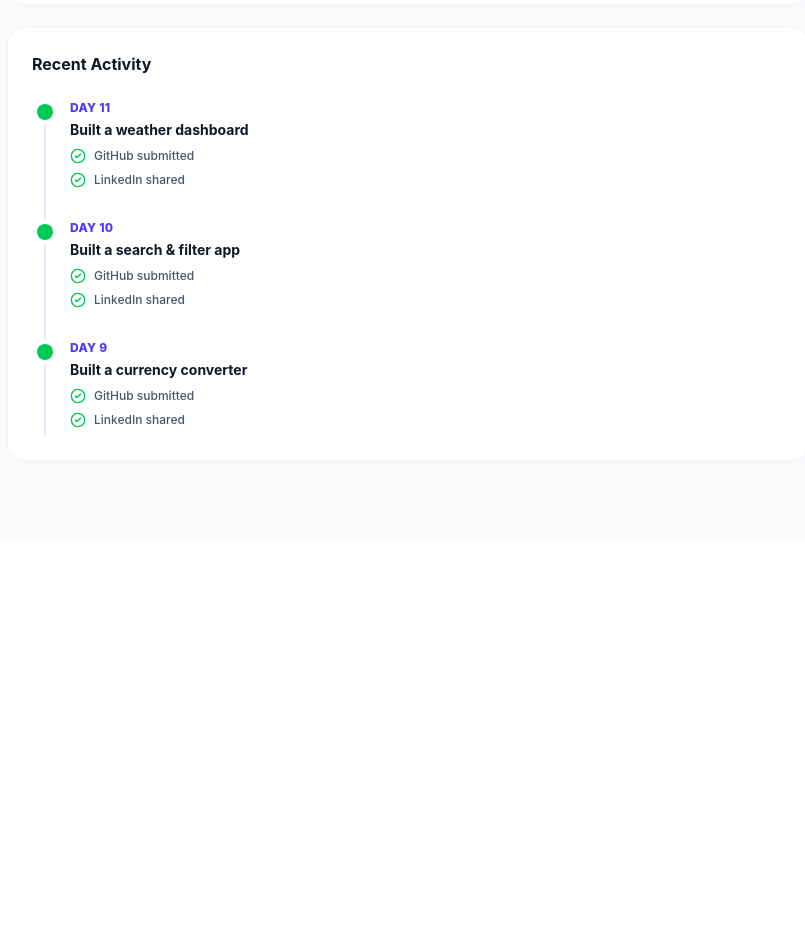
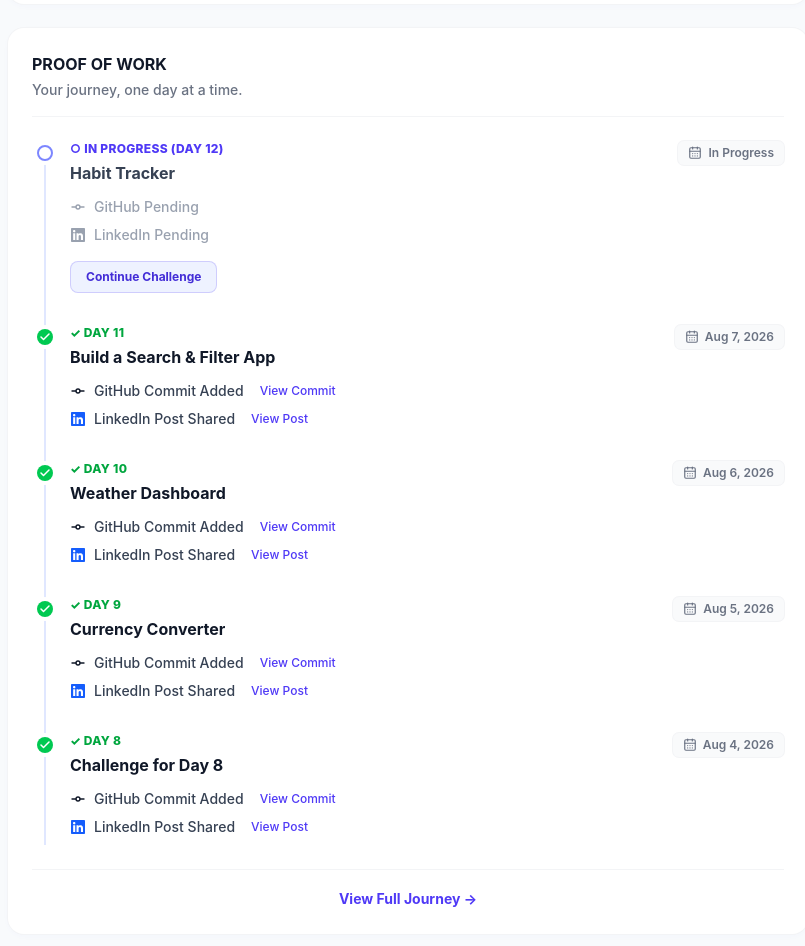
Before and after one commit to misudhanshu/VibeCoding, a React (Vite) app: page /dashboard in a window 1280 px wide. Shown: the part 1020-1966 px from the top of the page, without its empty margins (24-829 px from the left). Before the commit the page ends 1560 px from the top, so only its background shows below. Built offline with nearby package versions, Linux system fonts and the light colour scheme.

Commit message:
Added a timeline journey in the dashboard

```diff
--- a/src/pages/Dashboard.jsx
+++ b/src/pages/Dashboard.jsx
@@ -1,6 +1,6 @@
 import React from "react";
 import { Link } from "react-router"; // Fixed routing using standard v6/v7 'react-router'
-import { Flame, Clock, Signal, CheckCircle2, Sun, Moon, Sprout, Zap, ArrowRight, CalendarDays, Trophy } from "lucide-react";
+import { Flame, Clock, Signal, CheckCircle2, Sun, Moon, Sprout, Zap, ArrowRight, CalendarDays, Trophy, GitCommit, Check } from "lucide-react";
 import { FaGithub, FaLinkedin } from "react-icons/fa";
 import { useTheme } from "../context/ThemeContext";
 import { useProgress } from "../context/ProgressContext";
@@ -491,42 +491,158 @@ const Achievements = ({ achievements }) => (
   </div>
 );
 
-const ActivityTimeline = ({ activity }) => (
+const ProofOfWorkTimeline = ({ completedDays, currentDay, githubSubmitted, linkedinSubmitted }) => {
+  const [isExpanded, setIsExpanded] = React.useState(false);
+
+  const sortedDays = [...completedDays].sort((a, b) => b - a);
+  const isCurrentDayCompleted = completedDays.includes(currentDay);
+
+  const getMockTitle = (d) => {
+    if (d === 13) return "Responsive Weather Dashboard";
+    if (d === 12) return "Habit Tracker";
+    if (d === 11) return "Build a Search & Filter App";
+    if (d === 10) return "Weather Dashboard";
+    if (d === 9) return "Currency Converter";
+    return `Challenge for Day ${d}`;
+  };
+
+  const generateMockDate = (d) => {
+    const baseDate = new Date(2026, 7, 8);
+    const diff = 12 - d;
+    baseDate.setDate(baseDate.getDate() - diff);
+    return baseDate.toLocaleDateString('en-US', { month: 'short', day: 'numeric', year: 'numeric' });
+  };
+
+  const entries = [];
+
+  if (!isCurrentDayCompleted && currentDay > 0) {
+    entries.push({
+      id: `in-progress-${currentDay}`,
+      day: currentDay,
+      title: getMockTitle(currentDay),
+      isCompleted: false,
+      github: githubSubmitted,
+      linkedin: linkedinSubmitted,
+      date: "In Progress",
+    });
+  }
+
+  sortedDays.forEach(day => {
+    entries.push({
+      id: `completed-${day}`,
+      day: day,
+      title: getMockTitle(day),
+      isCompleted: true,
+      github: true,
+      linkedin: true,
+      date: generateMockDate(day),
+    });
+  });
+
+  if (entries.length === 0) {
+    return (
+      <div className="bg-white dark:bg-[#111827] rounded-2xl shadow-[0_2px_10px_-3px_rgba(6,81,237,0.05)] ring-1 ring-gray-100 dark:ring-gray-800 p-6 sm:p-8 transition-transform hover:-translate-y-1 duration-300 text-center border-t-4 border-t-green-500">
+        <h3 className="text-sm font-extrabold text-green-600 dark:text-green-500 tracking-widest uppercase mb-4 flex items-center justify-center gap-2">
+          Your Journey Starts Here <Sprout className="h-5 w-5" />
+        </h3>
+        <p className="text-gray-900 dark:text-white font-bold text-lg mb-2">No proof of work yet.</p>
+        <p className="text-gray-600 dark:text-slate-400 text-sm mb-6 max-w-sm mx-auto">
+          Complete your first challenge and your progress will appear here.
+        </p>
+        <Link
+          to="/day/1"
+          className="inline-flex items-center justify-center rounded-xl bg-gray-900 dark:bg-white px-8 py-3.5 text-sm font-bold text-white dark:text-gray-900 transition-transform hover:-translate-y-0.5 active:scale-95 shadow-md"
+        >
+          Start Day 1
+        </Link>
+      </div>
+    );
+  }
+
+  const visibleEntries = isExpanded ? entries : entries.slice(0, 5);
+  const hasMore = entries.length > 5;
+
+  return (
     <div className="bg-white dark:bg-[#111827] rounded-2xl shadow-[0_2px_10px_-3px_rgba(6,81,237,0.05)] ring-1 ring-gray-100 dark:ring-gray-800 p-5 sm:p-6 transition-transform hover:-translate-y-1 duration-300">
-    <h3 className="text-base font-bold text-gray-900 dark:text-white mb-6">
-      Recent Activity
+      <div className="mb-6 border-b border-gray-100 dark:border-gray-800 pb-4">
+        <h3 className="text-base font-bold text-gray-900 dark:text-white flex items-center gap-2">
+          PROOF OF WORK
         </h3>
+        <p className="text-sm text-gray-500 dark:text-slate-400 font-medium mt-1">
+          Your journey, one day at a time.
+        </p>
+      </div>
+
       <div className="relative border-l-2 border-indigo-100 dark:border-gray-800 ml-3 space-y-8 pb-2">
-      {activity.length === 0 ? (
-        <p className="text-sm text-gray-500 dark:text-slate-500 pl-4 py-2 font-medium">
-          No previous activity.
+        {visibleEntries.map((entry) => (
+          <div key={entry.id} className="relative pl-6 group">
+            {entry.isCompleted ? (
+              <span className="absolute -left-[9px] top-1 h-4 w-4 rounded-full bg-green-500 ring-4 ring-white dark:ring-[#111827] shadow-sm transition-transform group-hover:scale-110 flex items-center justify-center">
+                <Check className="h-3 w-3 text-white" strokeWidth={3} />
+              </span>
+            ) : (
+              <span className="absolute -left-[9px] top-1 h-4 w-4 rounded-full bg-white dark:bg-[#111827] border-2 border-indigo-400 ring-4 ring-white dark:ring-[#111827] shadow-sm"></span>
+            )}
+
+            <div className="flex flex-col sm:flex-row sm:items-start justify-between gap-2 mb-2">
+              <div>
+                <p className={`text-xs font-extrabold tracking-wide uppercase mb-1 ${entry.isCompleted ? "text-green-600 dark:text-green-500" : "text-indigo-600 dark:text-indigo-400"}`}>
+                  {entry.isCompleted ? `✓ Day ${entry.day}` : `○ In Progress (Day ${entry.day})`}
                 </p>
-      ) : (
-        activity.map((act) => (
-          <div key={act.day} className="relative pl-6 group">
-            <span className="absolute -left-[9px] top-1 h-4 w-4 rounded-full bg-green-500 ring-4 ring-white dark:ring-[#111827] shadow-sm transition-transform group-hover:scale-110"></span>
-            <p className="text-xs font-extrabold text-indigo-600 dark:text-yellow-400 tracking-wide uppercase mb-1">
-              Day {act.day}
+                <p className={`text-base font-bold ${entry.isCompleted ? "text-gray-900 dark:text-white" : "text-gray-700 dark:text-gray-300"}`}>
+                  {entry.title}
                 </p>
-            <p className="text-sm font-bold text-gray-900 dark:text-white mb-2">
-              {act.title}
-            </p>
-            <div className="flex flex-col gap-2">
-              <div className="flex items-center gap-2 text-xs font-medium text-gray-600 dark:text-slate-400">
-                <CheckCircle2 className="h-4 w-4 text-green-500 dark:text-green-400" />{" "}
-                GitHub submitted
               </div>
-              <div className="flex items-center gap-2 text-xs font-medium text-gray-600 dark:text-slate-400">
-                <CheckCircle2 className="h-4 w-4 text-green-500 dark:text-green-400" />{" "}
-                LinkedIn shared
+              <div className="flex items-center gap-1.5 text-xs font-semibold text-gray-500 dark:text-slate-400 bg-gray-50 dark:bg-gray-800/50 px-2.5 py-1 rounded-md ring-1 ring-gray-100 dark:ring-gray-700/50 w-fit">
+                <CalendarDays className="h-3.5 w-3.5" />
+                {entry.date}
               </div>
             </div>
+
+            <div className="flex flex-col gap-2 mt-3">
+              <div className={`flex items-center gap-2 text-sm font-medium ${entry.github ? "text-gray-700 dark:text-gray-300" : "text-gray-400 dark:text-gray-600"}`}>
+                <GitCommit className={`h-4 w-4 ${entry.github ? "text-gray-900 dark:text-white" : ""}`} />
+                {entry.github ? "GitHub Commit Added" : "GitHub Pending"}
+                {entry.github && (
+                  <span className="ml-2 text-xs text-indigo-600 dark:text-indigo-400 cursor-pointer hover:underline">View Commit</span>
+                )}
               </div>
-        ))
+              <div className={`flex items-center gap-2 text-sm font-medium ${entry.linkedin ? "text-gray-700 dark:text-gray-300" : "text-gray-400 dark:text-gray-600"}`}>
+                <FaLinkedin className={`h-4 w-4 ${entry.linkedin ? "text-blue-600 dark:text-blue-400" : ""}`} />
+                {entry.linkedin ? "LinkedIn Post Shared" : "LinkedIn Pending"}
+                {entry.linkedin && (
+                  <span className="ml-2 text-xs text-indigo-600 dark:text-indigo-400 cursor-pointer hover:underline">View Post</span>
                 )}
               </div>
             </div>
+
+            {!entry.isCompleted && (
+              <div className="mt-4">
+                <Link
+                  to={`/day/${entry.day}`}
+                  className="inline-flex items-center justify-center rounded-lg bg-indigo-50 dark:bg-indigo-900/30 px-4 py-2 text-xs font-bold text-indigo-700 dark:text-indigo-300 ring-1 ring-inset ring-indigo-600/20 hover:bg-indigo-100 dark:hover:bg-indigo-900/50 transition-colors"
+                >
+                  Continue Challenge
+                </Link>
+              </div>
+            )}
+          </div>
+        ))}
+      </div>
+
+      {hasMore && !isExpanded && (
+        <div className="mt-6 pt-4 border-t border-gray-100 dark:border-gray-800 text-center">
+          <button
+            onClick={() => setIsExpanded(true)}
+            className="text-sm font-bold text-indigo-600 dark:text-indigo-400 hover:text-indigo-700 dark:hover:text-indigo-300 transition-colors"
+          >
+            View Full Journey →
+          </button>
+        </div>
+      )}
+    </div>
   );
+};
 
 // ━━━━━━━━━━━━━━━━━━━━━━
 // MAIN PAGE COMPONENT
@@ -622,7 +738,12 @@ const Dashboard = () => {
               githubSubmitted={pData.githubSubmitted}
               linkedinSubmitted={pData.linkedinSubmitted}
             />
-            <ActivityTimeline activity={currentActivity} />
+            <ProofOfWorkTimeline
+              completedDays={pData.completedDays}
+              currentDay={pData.currentDay}
+              githubSubmitted={pData.githubSubmitted}
+              linkedinSubmitted={pData.linkedinSubmitted}
+            />
           </div>
 
           {/* Right / Sidebar Column */}
```
Lines whose indentation alone changed are shown as unchanged.
